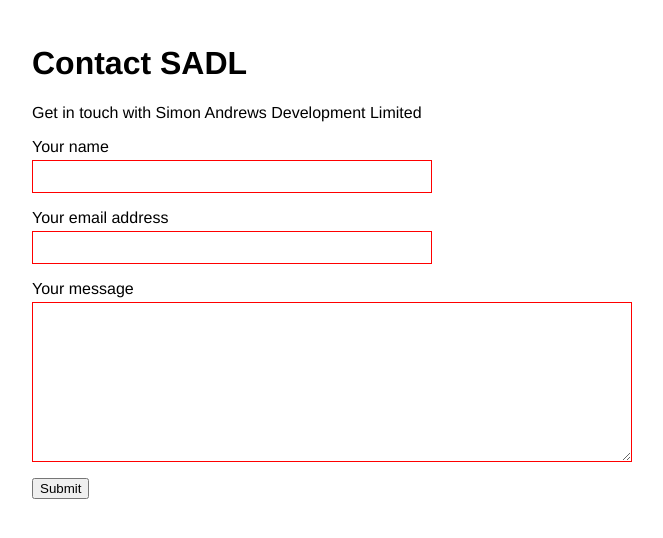
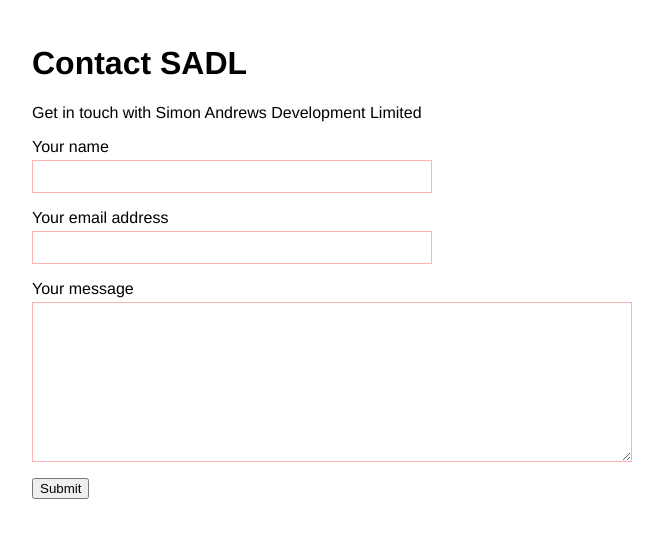
Before and after one commit to simon360/simple-contact-form, a Next.js app: page / in a window 1280 px wide. Shown: the top 538 px of the page, without its empty margins (208-871 px from the left). Built offline with nearby package versions, Linux system fonts and the light colour scheme.

Commit message:
Improve validation styles

```diff
--- a/components/TextArea/TextArea.js
+++ b/components/TextArea/TextArea.js
@@ -11,19 +11,31 @@
   padding: 0.5rem;
   width: 100%;
 
-  :focus,
-  :active,
-  :hover {
-    border: 1px solid #555;
+  :valid {
+    border: 1px solid rgba(0, 128, 0, 0.3);
   }
 
-  :valid {
+  :invalid {
+    border: 1px solid rgba(255, 0, 0, 0.3);
+    box-shadow: none; /* Disable default Firefox styles */
+  }
+
+  :hover:valid {
+    border: 1px solid rgba(0, 128, 0, 0.5);
+  }
+
+  :hover:invalid {
+    border: 1px solid rgba(255, 0, 0, 0.5);
+  }
+
+  :focus:valid,
+  :active:valid {
     border: 1px solid green;
   }
 
-  :invalid {
+  :focus:invalid,
+  :active:invalid {
     border: 1px solid red;
-    box-shadow: none; /* Disable default Firefox styles */
   }
 `;
 
--- a/components/TextInput/TextInput.js
+++ b/components/TextInput/TextInput.js
@@ -3,26 +3,37 @@
 import { css, jsx } from '@emotion/core';
 
 const inputStyle = css`
-  border: 1px solid #ccc;
   display: block;
   max-width: ${400 / 16}rem;
   margin-bottom: 1rem;
   padding: 0.5rem;
   width: 100%;
 
-  :focus,
-  :active,
-  :hover {
-    border: 1px solid #555;
+  :valid {
+    border: 1px solid rgba(0, 128, 0, 0.3);
   }
 
-  :valid {
+  :invalid {
+    border: 1px solid rgba(255, 0, 0, 0.3);
+    box-shadow: none; /* Disable default Firefox styles */
+  }
+
+  :hover:valid {
+    border: 1px solid rgba(0, 128, 0, 0.5);
+  }
+
+  :hover:invalid {
+    border: 1px solid rgba(255, 0, 0, 0.5);
+  }
+
+  :focus:valid,
+  :active:valid {
     border: 1px solid green;
   }
 
-  :invalid {
+  :focus:invalid,
+  :active:invalid {
     border: 1px solid red;
-    box-shadow: none; /* Disable default Firefox styles */
   }
 `;
 
--- a/pages/index.js
+++ b/pages/index.js
@@ -49,6 +49,7 @@
         <div>
           <Label text="Your name">
             <TextInput
+              disabled={status === 'loading'}
               type="text"
               onChange={e => setName(e.target.value)}
               required
@@ -59,6 +60,7 @@
         <div>
           <Label text="Your email address">
             <TextInput
+              disabled={status === 'loading'}
               type="email"
               name="contact_email"
               onChange={e => setEmail(e.target.value)}
@@ -70,6 +72,7 @@
         <div>
           <Label text="Your message">
             <TextArea
+              disabled={status === 'loading'}
               name="contact_message"
               onChange={e => setMessage(e.target.value)}
               required
```
